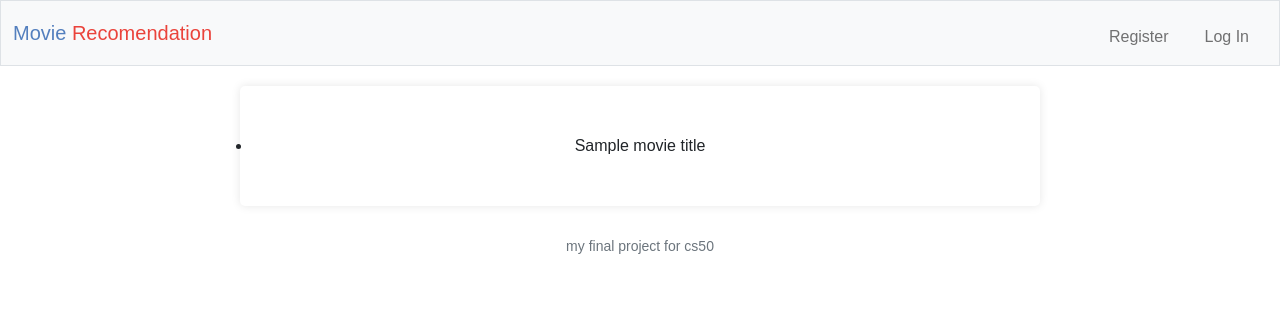
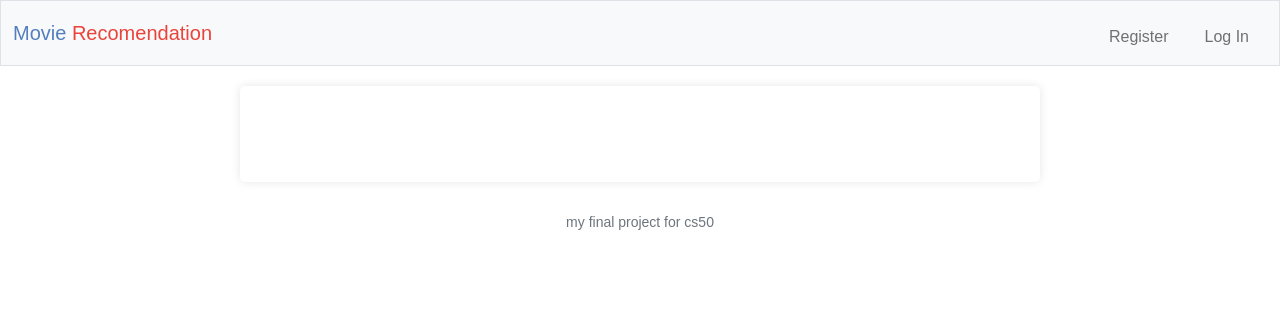
Before and after one commit to lolocompa/cs50x, a Flask app: template my-project/templates/result.html in a window 1280 px wide. Shown: the top 326 px of the page. Run offline with Flask 3, Linux system fonts and the light colour scheme; the template is opened without the code that fills it: most values are stand-ins (such as "Sample title", 1, 10 or a date in 2020); some libraries are stand-ins or nearby versions.

Commit message:
Thu, Nov 2, 2023, 6:59 PM -03:00

```diff
--- a/my-project/templates/result.html
+++ b/my-project/templates/result.html
@@ -7,7 +7,7 @@
 {% block main %}
     <ul>
         {% for title in movie_titles %}
-            <li>{{ title }}</li>
+            <a href=""></a>
         {% endfor %}
     </ul>
 {% endblock %}
```
